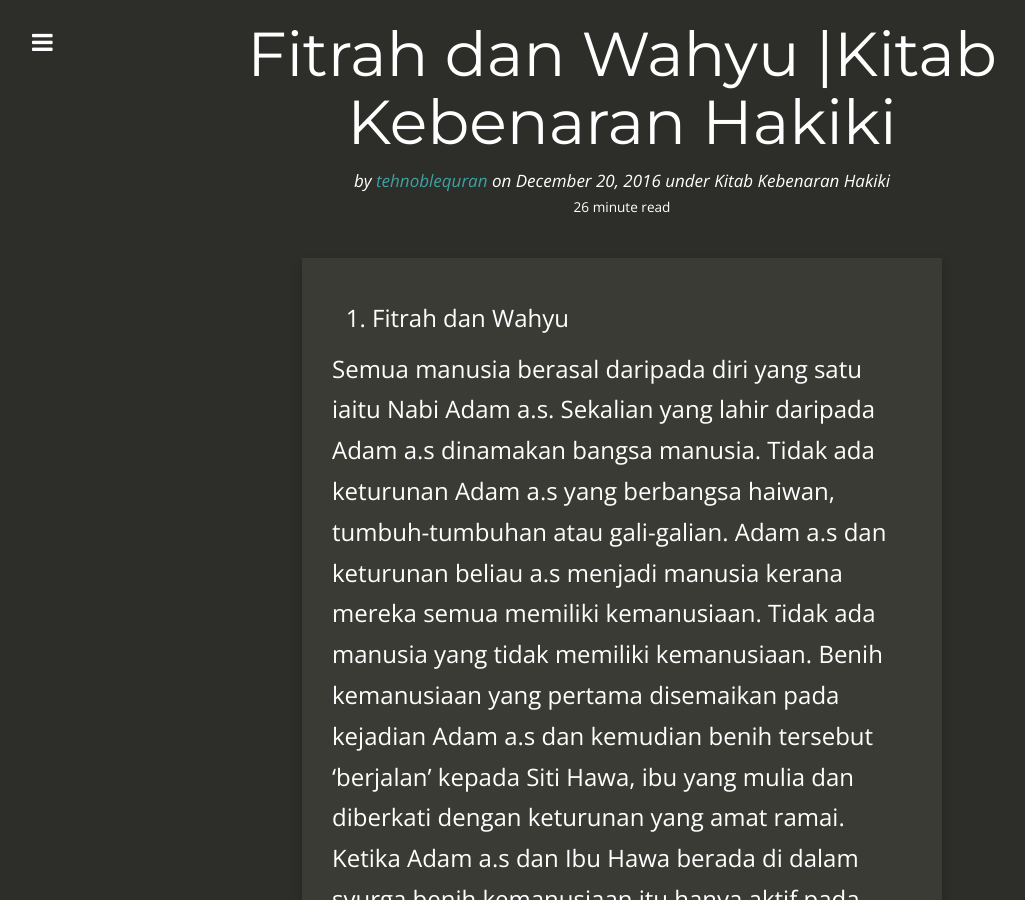
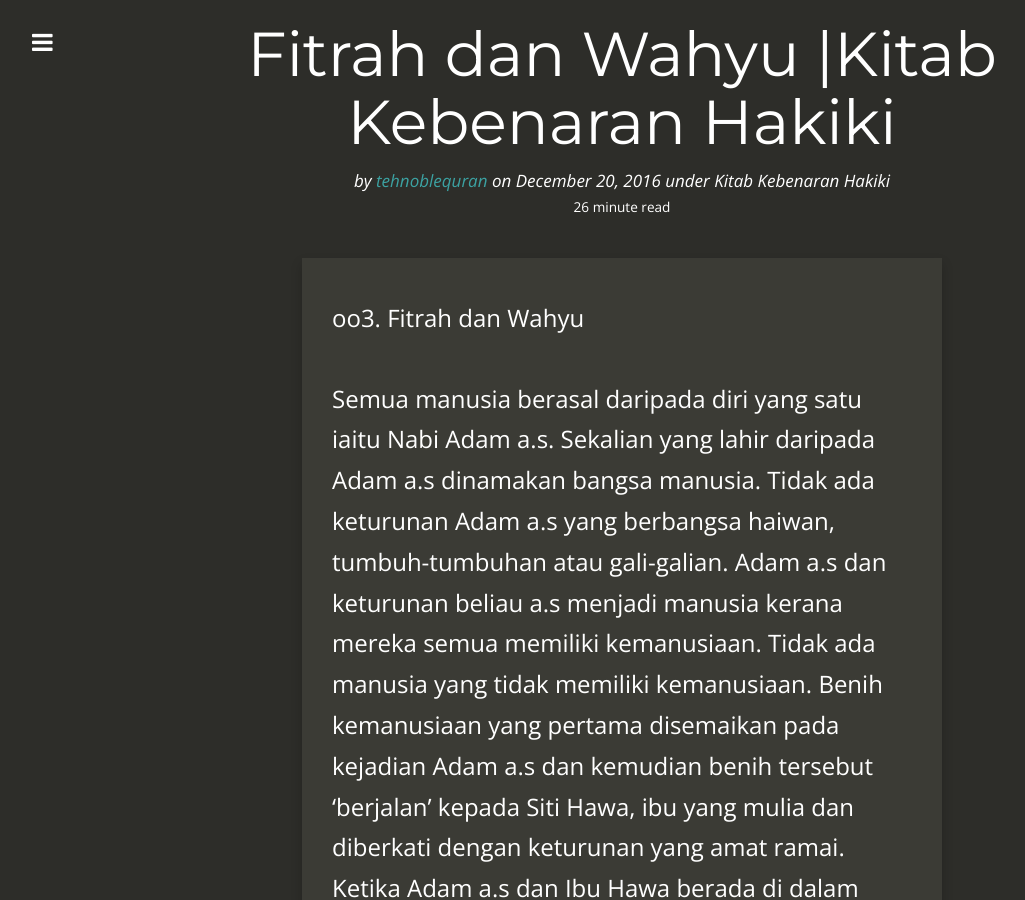
Before and after one commit to kedamaian/swsyafiq, a Jekyll site: the page built from _posts/2016-12-20-fitrah-dan-wahyu-kitab-kebenaran-hakiki.md, in a window 1280 px wide and 900 px high. Shown: the whole window, without its empty margins (18-1043 px from the left). Built offline with Jekyll 4.4.1, drawn with Linux system fonts in a browser that asks for light colours; nearby versions of some CDN libraries; comment, search, counter and statistics services are not loaded.

Commit message:
Updated 2016-12-20-fitrah-dan-wahyu-kitab-kebenaran-hakiki.md

```diff
--- a/_posts/2016-12-20-fitrah-dan-wahyu-kitab-kebenaran-hakiki.md
+++ b/_posts/2016-12-20-fitrah-dan-wahyu-kitab-kebenaran-hakiki.md
@@ -6,7 +6,7 @@ title: Fitrah dan Wahyu |Kitab Kebenaran Hakiki
 categories:
   - Kitab Kebenaran Hakiki
 ---
-03. Fitrah dan Wahyu
+oo3. Fitrah dan Wahyu
 
 Semua manusia berasal daripada diri yang satu iaitu Nabi Adam a.s. Sekalian yang lahir daripada Adam a.s dinamakan bangsa manusia. Tidak ada keturunan Adam a.s yang berbangsa haiwan, tumbuh-tumbuhan atau gali-galian. Adam a.s dan keturunan beliau a.s menjadi manusia kerana mereka semua memiliki kemanusiaan. Tidak ada manusia yang tidak memiliki kemanusiaan. Benih kemanusiaan yang pertama disemaikan pada kejadian Adam a.s dan kemudian benih tersebut ‘berjalan' kepada Siti Hawa, ibu yang mulia dan diberkati dengan keturunan yang amat ramai. Ketika Adam a.s dan Ibu Hawa berada di dalam syurga benih kemanusiaan itu hanya aktif pada mereka berdua sahaja., tidak ‘membiak'. Setelah mereka dikeluarkan daripada syurga dan ditempatkan di bumi, di dalam dunia, baharulah benih kemanusiaan itu menampakkan keupayaannya melahirkan generasi manusia. Benih kemanusiaan akan terus bekerja melahirkan manusia hingga ke hari kiamat. Apabila berlaku kiamat baharulah benih kemanusiaan itu berhenti melahirkan manusia.
 
```
